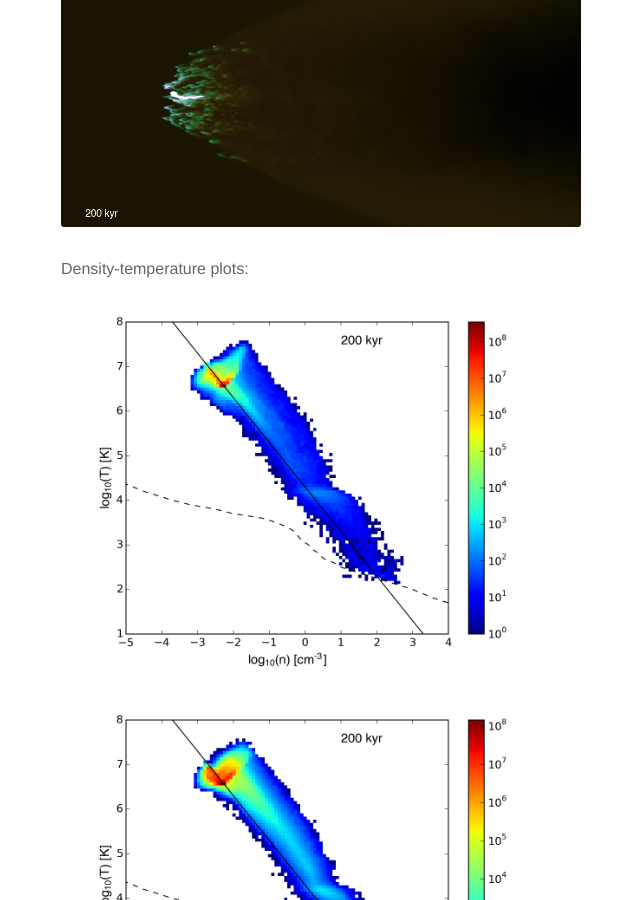
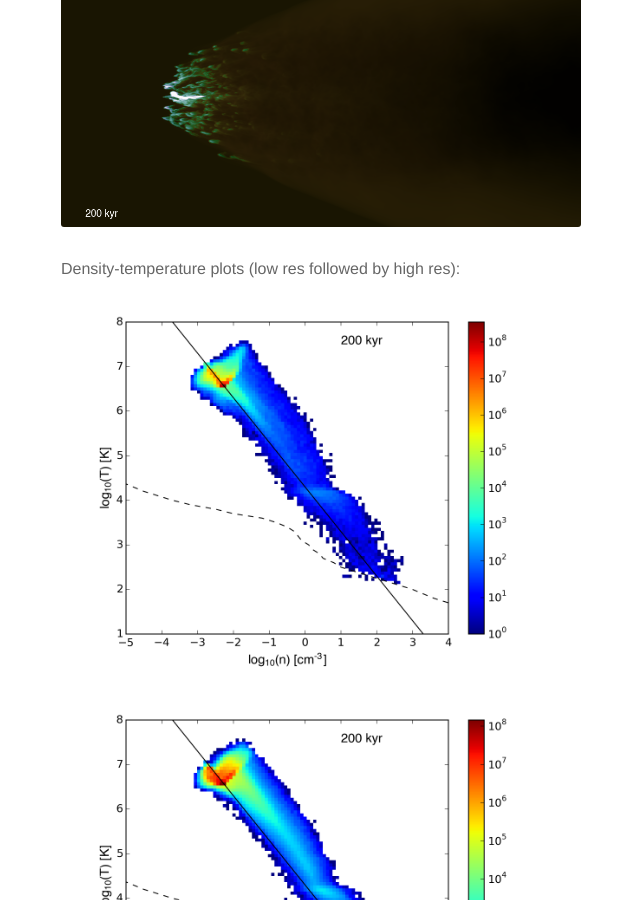
Before and after one commit to evaneschneider/site, a Jekyll site: the page built from _posts/2016-3-24-Resolution_Effects.markdown, in a window 1280 px wide and 900 px high, scrolled down 948 px. Shown: the whole window, without its empty margins (319-959 px from the left). Built offline with Jekyll 4.4.1, drawn with Linux system fonts in a browser that asks for light colours; nearby versions of some CDN libraries; formulas are drawn with MathJax 3.

Commit message:
minor changes

```diff
--- a/_posts/2016-3-24-Resolution_Effects.markdown
+++ b/_posts/2016-3-24-Resolution_Effects.markdown
@@ -20,7 +20,7 @@ Snapshots of the two clouds at 200 kyr:
 <img src="{{ site.url }}assets/images/swn1_lowres_200.png">
 <img src="{{ site.url }}assets/images/swn1_highres_200.png">
 
-Density-temperature plots:
+Density-temperature plots (low res followed by high res):
 <img src="{{ site.url }}assets/images/swn1_lowres_nT_200.png">
 <img src="{{ site.url }}assets/images/swn1_highres_nT_20.png">
 
```
